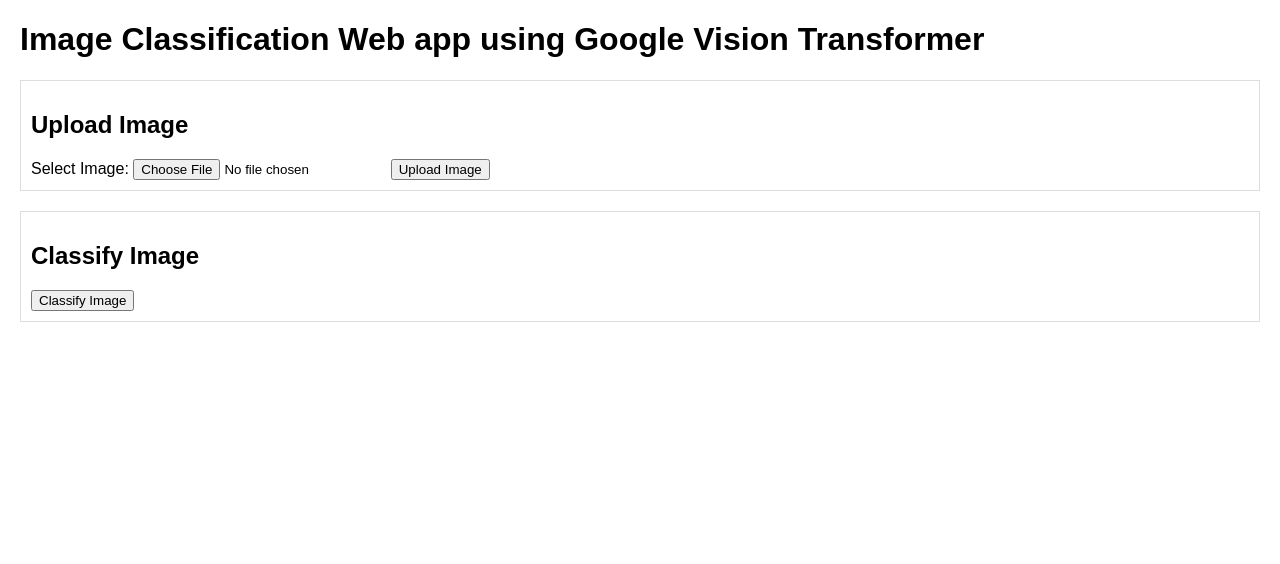
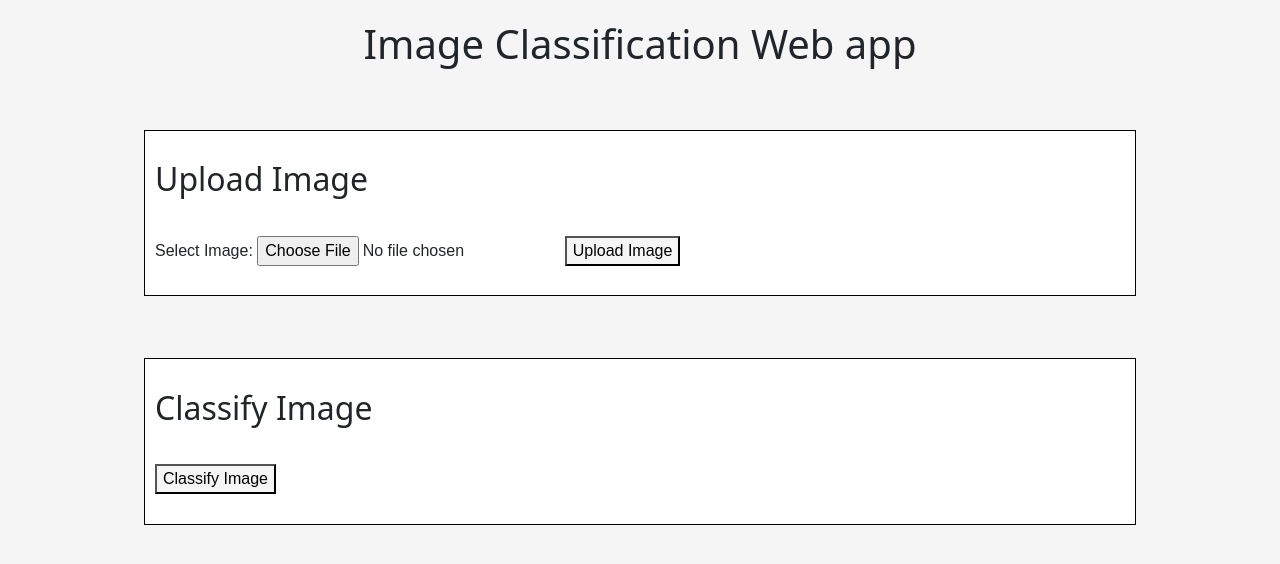
Before and after one commit to UmamaBluechip/Image_Classification_Flask, a Flask app: page / in a window 1280 px wide. Shown: the top 564 px of the page. Run offline with Flask 3, Linux system fonts and the light colour scheme; some libraries are stand-ins or nearby versions.

Commit message:
utils update

```diff
--- a/templates/index.html
+++ b/templates/index.html
@@ -4,27 +4,64 @@
     <meta charset="UTF-8">
     <meta name="viewport" content="width=device-width, initial-scale=1.0">
     <title>Image Classification Site</title>
+
+    <link rel="stylesheet" href="https://stackpath.bootstrapcdn.com/bootstrap/4.5.2/css/bootstrap.min.css">
+
+    <link rel="stylesheet" href="https://cdnjs.cloudflare.com/ajax/libs/font-awesome/5.15.4/css/all.min.css">
+
     <style>
-        /* Add some basic styling for better presentation */
         body {
             font-family: Arial, sans-serif;
             margin: 20px;
+            background-color: whitesmoke;
         }
 
         .section {
             border: 1px solid #ddd;
             padding: 10px;
-            margin-bottom: 20px;
+            margin-bottom: 30px;
+            width: 80%;
+            margin: auto;
+            margin-top: 5%;
+            border-color: black;
+            min-height: max-content;
+            align-content: center;
+            background-color: white;
+        }
+
+        button {
+            margin-top: 3%;
+            margin-bottom: 2%;
+            background-color: whitesmoke;
+        }
+
+        h2 {
+           margin-top: 2%;
         }
 
         img {
-            max-width: 100%;
-            height: auto;
+            width: 15%;
+            height: 15%;
+            margin-top: 1%;
+            margin-bottom: 2%;
+            border-style: outset;
         }
+
+        p {
+            font-style: italic;
+            font-size: x-large;
+            font-family: system-ui, -apple-system, BlinkMacSystemFont, 'Segoe UI', Roboto, Oxygen, Ubuntu, Cantarell, 'Open Sans', 'Helvetica Neue', sans-serif;
+            color: rgb(140, 3, 3);
+        }
+
+        h2 {
+            font-family: system-ui, -apple-system, BlinkMacSystemFont, 'Segoe UI', Roboto, Oxygen, Ubuntu, Cantarell, 'Open Sans', 'Helvetica Neue', sans-serif;
+        }
+
     </style>
 </head>
 <body>
-    <h1>Image Classification Web app using Google Vision Transformer</h1>
+    <h1 style="text-align: center; font-family: system-ui, -apple-system, BlinkMacSystemFont, 'Segoe UI', Roboto, Oxygen, Ubuntu, Cantarell, 'Open Sans', 'Helvetica Neue', sans-serif;">Image Classification Web app</h1>
 
     <!-- Top Section: Upload Image -->
     <div class="section">
@@ -56,7 +93,6 @@
             .then(response => response.json())
             .then(data => {
                 document.getElementById('uploadedImage').innerHTML = `
-                    <p>Uploaded Image:</p>
                     <img src="${data.image}" alt="Uploaded Image">
                 `;
                 document.getElementById('classifySection').querySelector('button').disabled = false;
@@ -75,8 +111,8 @@
             .then(response => response.json())
             .then(data => {
                 document.getElementById('result').innerHTML = `
-                    <p>Labels:</p>
-                    <p>${data.class}</p>
+                    <h6>Labels:</h6>
+                    <p class="labels">${data.class}</p>
                 `;
             })
             .catch(error => console.error('Error:', error));
```
